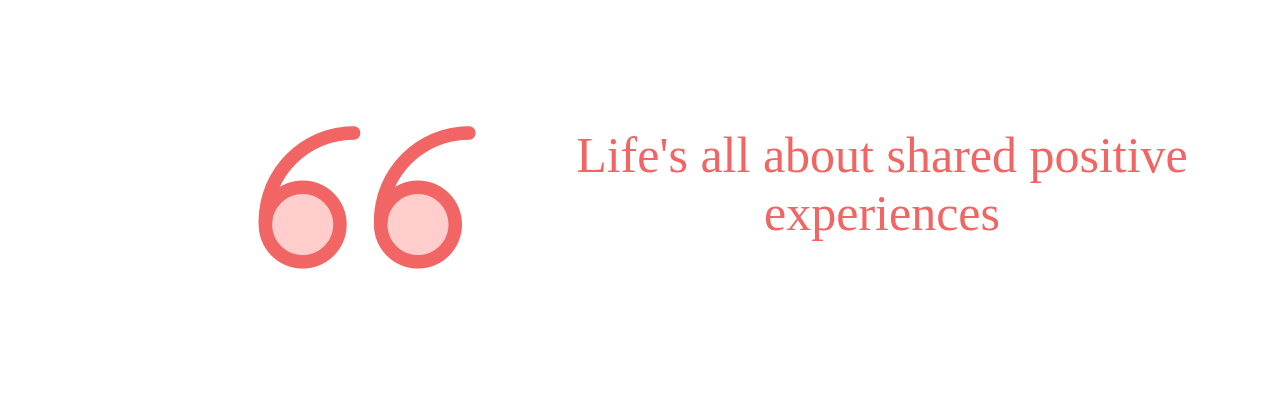
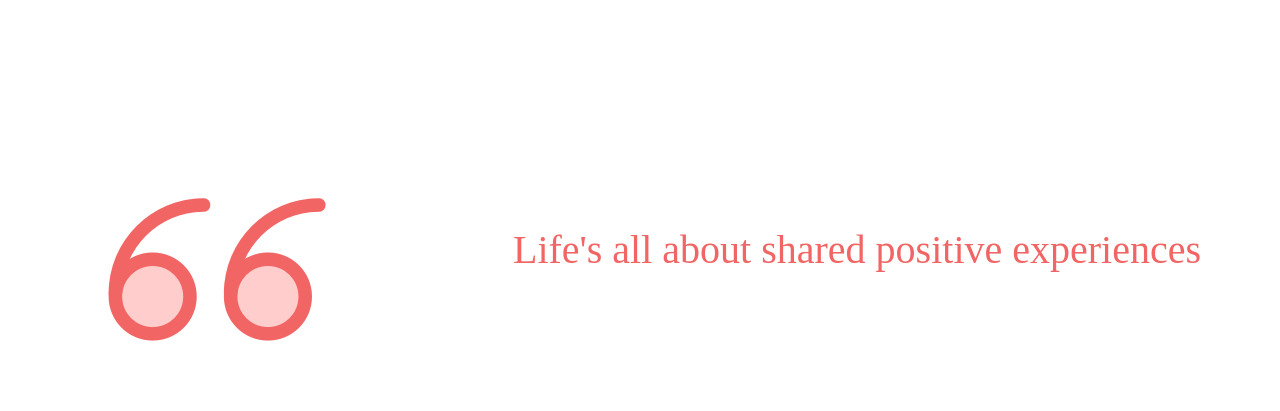
Before and after one commit to Bmart2913/GrandCircus2017, a plain HTML site: page about.html in a window 1280 px wide. Shown: the part 360-771 px from the top of the page. Drawn offline with Linux system fonts and the light colour scheme.

Commit message:
Add files via upload

```diff
--- a/style.css
+++ b/style.css
@@ -219,19 +219,21 @@ main article {
 #quote img {
 
 	float: left;
+	display: inline;
 	height: 143px;
 	width: 218px;
-	padding-top: 128px;
-	padding-left: 250px;
+	clear:right;
+	padding: 100px;
+
 }
 
 #quote blockquote{
 
 	font-family: PathwayGothicOne-Book;
-	font-size: 50px;
+	font-size: 40px;
 	color: #F16664;
 	letter-spacing: 0;
-	margin:auto;
+	margin:100px auto;
 	padding-top:128px;
 
 }
```
